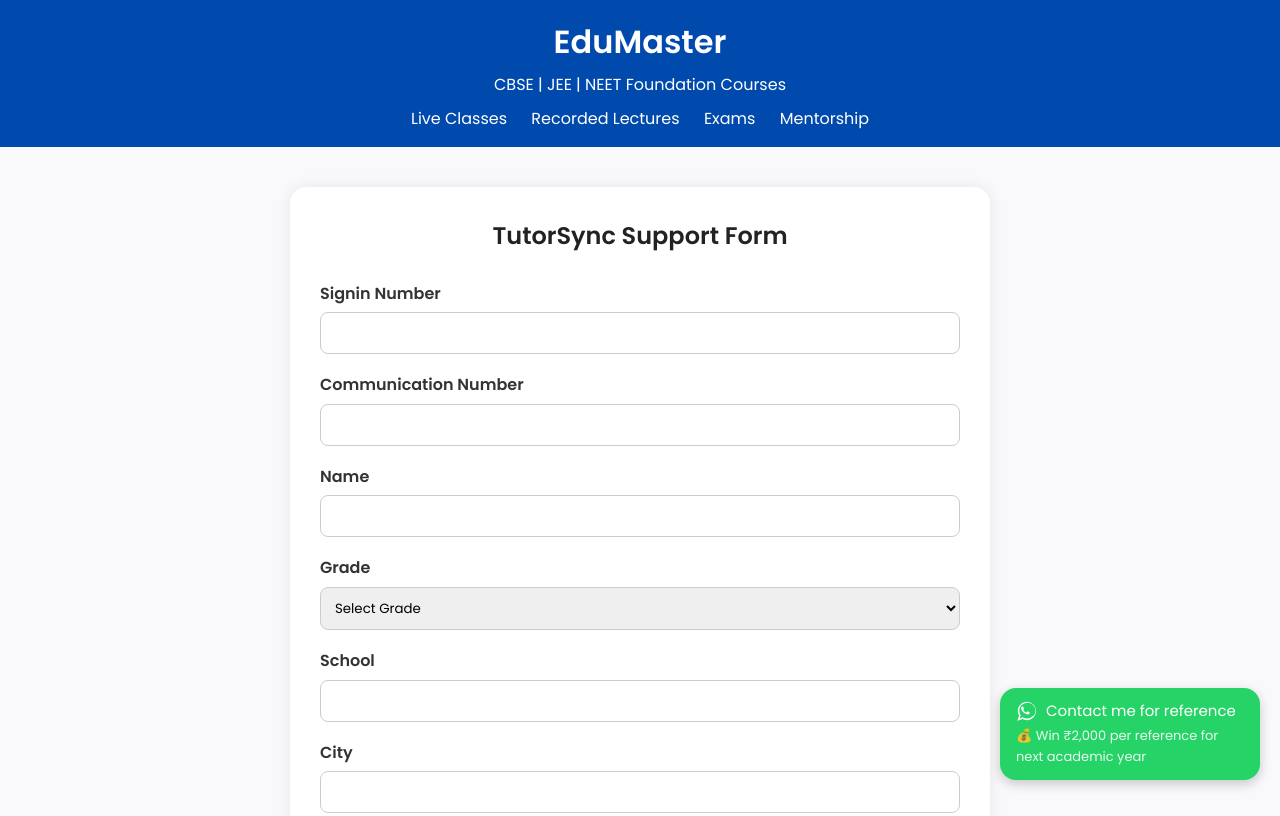
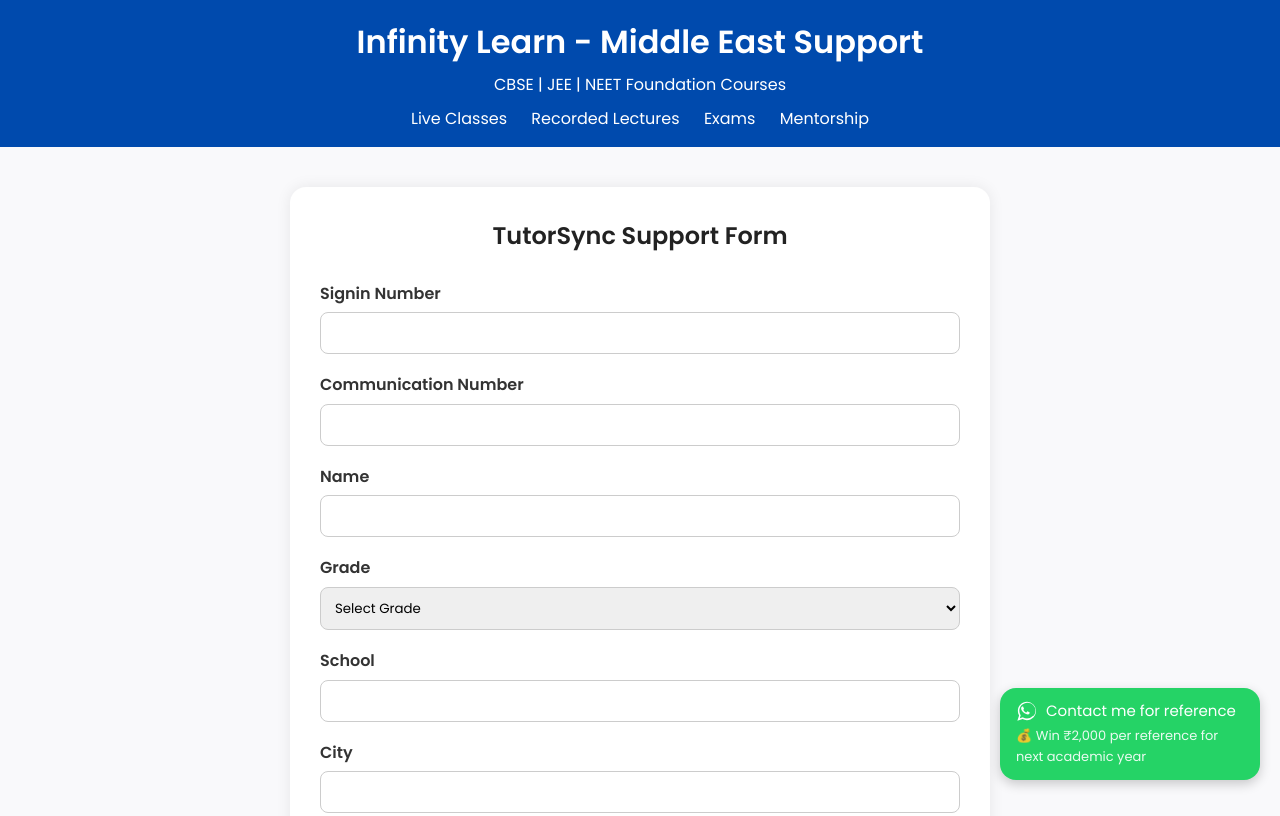
Before and after one commit to anirudhpadal/example039, a plain HTML site: page index.html in a window 1280 px wide. Shown: the top 816 px of the page. Drawn offline with Linux system fonts and the light colour scheme.

Commit message:
Update index.html

```diff
--- a/index.html
+++ b/index.html
@@ -3,7 +3,7 @@
 <head>
   <meta charset="UTF-8" />
   <meta name="viewport" content="width=device-width, initial-scale=1.0" />
-  <title>EduMaster - CBSE + JEE/NEET Foundation</title>
+  <title>Infinity Learn - Middle East</title>
   <link href="https://fonts.googleapis.com/css2?family=Poppins:wght@400;600&display=swap" rel="stylesheet">
   <style>
     * {
@@ -82,7 +82,7 @@
 </head>
 <body>
   <header>
-    <h1>EduMaster</h1>
+    <h1>Infinity Learn - Middle East Support</h1>
     <p>CBSE | JEE | NEET Foundation Courses</p>
     <nav>
       <a href="#live">Live Classes</a>
```
